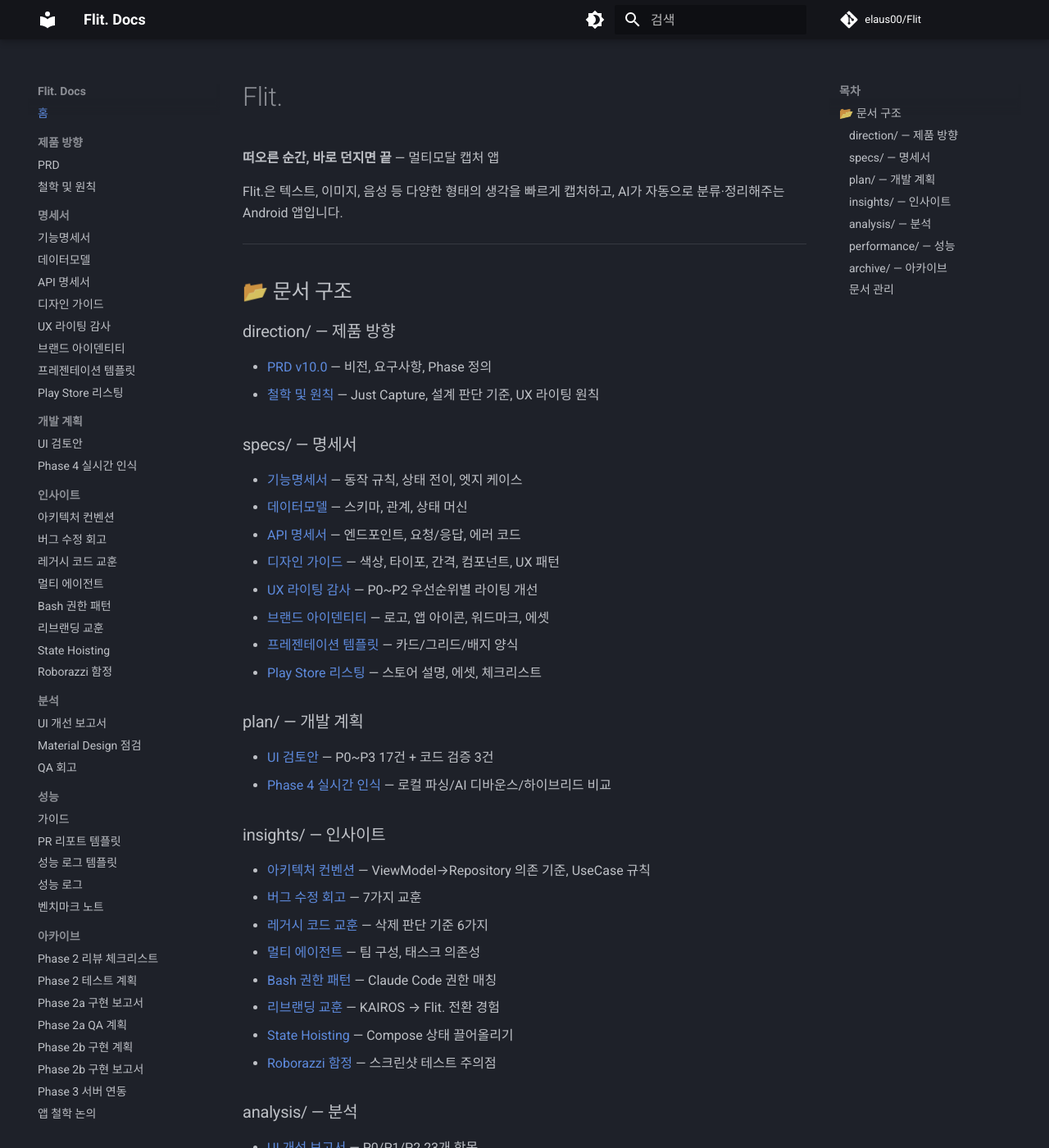
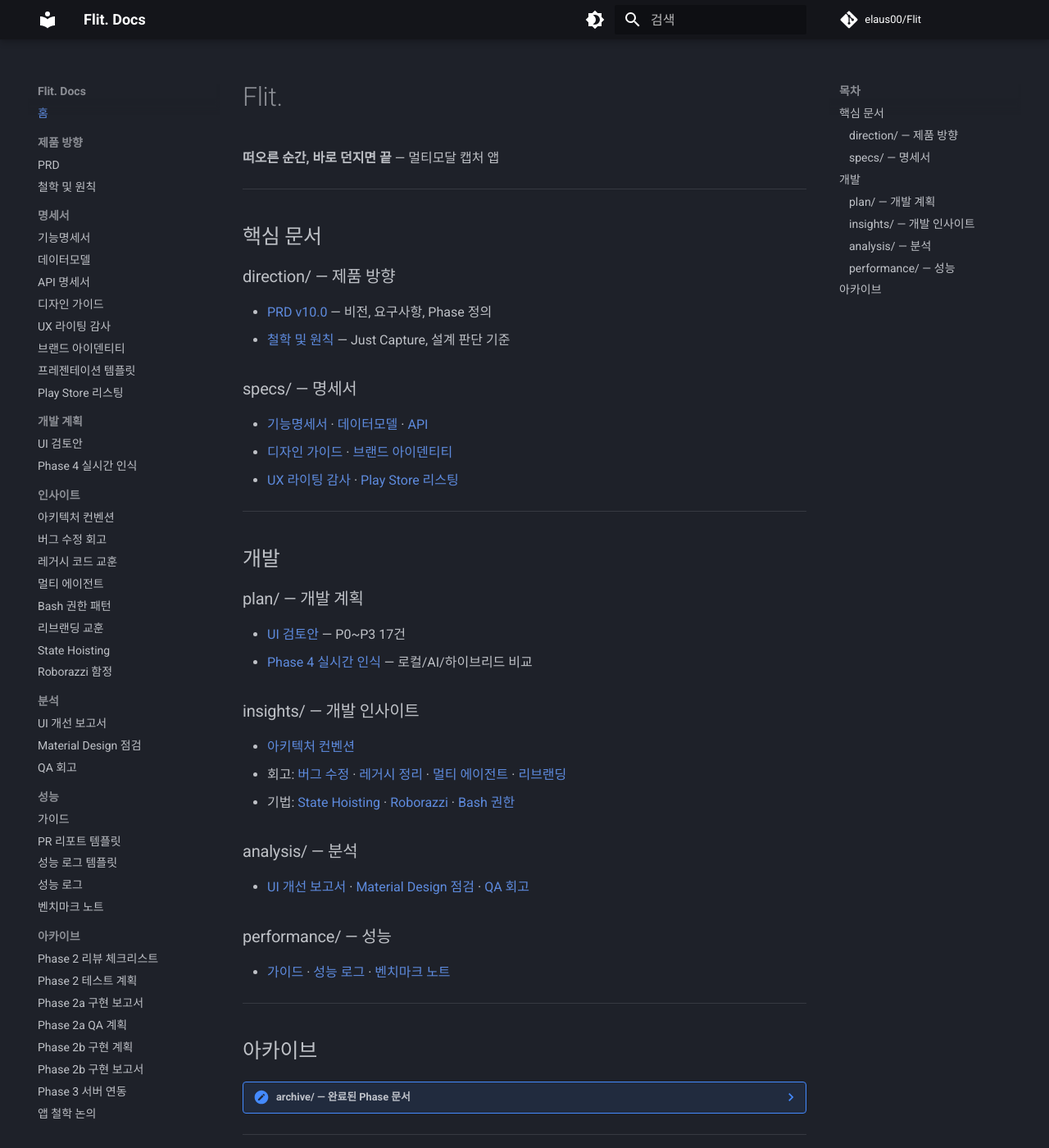
Before and after one commit to elaus00/KAIROS_mobile, an MkDocs documentation site: the page built from docs/index.md, in a window 1280 px wide and 1400 px high. Shown: the whole window at 82% size. Built offline with MkDocs 1.6.1 and Material for MkDocs 9.7.7, drawn with Linux system fonts in a browser that asks for light colours; comment, search, counter and statistics services are not loaded; some of the changed text lies outside the part shown.

Commit message:
Improve docs homepage hierarchy and reduce visual noise
Co-Authored-By: Claude Opus 4.6 <noreply@anthropic.com>

```diff
--- a/docs/index.md
+++ b/docs/index.md
@@ -2,71 +2,55 @@
 
 **떠오른 순간, 바로 던지면 끝** — 멀티모달 캡처 앱
 
-Flit.은 텍스트, 이미지, 음성 등 다양한 형태의 생각을 빠르게 캡처하고, AI가 자동으로 분류·정리해주는 Android 앱입니다.
-
 ---
 
-## 📂 문서 구조
+## 핵심 문서
 
 ### direction/ — 제품 방향
 
 - [PRD v10.0](direction/flit_prd_v10.md) — 비전, 요구사항, Phase 정의
-- [철학 및 원칙](direction/philosophy_principles.md) — Just Capture, 설계 판단 기준, UX 라이팅 원칙
+- [철학 및 원칙](direction/philosophy_principles.md) — Just Capture, 설계 판단 기준
 
 ### specs/ — 명세서
 
-- [기능명세서](specs/functional_spec.md) — 동작 규칙, 상태 전이, 엣지 케이스
-- [데이터모델](specs/data_model_spec.md) — 스키마, 관계, 상태 머신
-- [API 명세서](specs/api_spec.md) — 엔드포인트, 요청/응답, 에러 코드
-- [디자인 가이드](specs/design-guide.md) — 색상, 타이포, 간격, 컴포넌트, UX 패턴
-- [UX 라이팅 감사](specs/ux-writing-audit.md) — P0~P2 우선순위별 라이팅 개선
-- [브랜드 아이덴티티](specs/brand-identity.md) — 로고, 앱 아이콘, 워드마크, 에셋
-- [프레젠테이션 템플릿](specs/design-presentation-template.md) — 카드/그리드/배지 양식
-- [Play Store 리스팅](specs/play-store-listing.md) — 스토어 설명, 에셋, 체크리스트
+- [기능명세서](specs/functional_spec.md) · [데이터모델](specs/data_model_spec.md) · [API](specs/api_spec.md)
+- [디자인 가이드](specs/design-guide.md) · [브랜드 아이덴티티](specs/brand-identity.md)
+- [UX 라이팅 감사](specs/ux-writing-audit.md) · [Play Store 리스팅](specs/play-store-listing.md)
+
+---
+
+## 개발
 
 ### plan/ — 개발 계획
 
-- [UI 검토안](plan/ui-review-plan.md) — P0~P3 17건 + 코드 검증 3건
-- [Phase 4 실시간 인식](plan/phase4/realtime_recognition_plan.md) — 로컬 파싱/AI 디바운스/하이브리드 비교
+- [UI 검토안](plan/ui-review-plan.md) — P0~P3 17건
+- [Phase 4 실시간 인식](plan/phase4/realtime_recognition_plan.md) — 로컬/AI/하이브리드 비교
 
-### insights/ — 인사이트
+### insights/ — 개발 인사이트
 
-- [아키텍처 컨벤션](insights/architecture_conventions.md) — ViewModel→Repository 의존 기준, UseCase 규칙
-- [버그 수정 회고](insights/2026-02-07_bugfix-retrospective.md) — 7가지 교훈
-- [레거시 코드 교훈](insights/2026-02-07_legacy-audit-lessons.md) — 삭제 판단 기준 6가지
-- [멀티 에이전트](insights/2026-02-07_multi-agent-insights.md) — 팀 구성, 태스크 의존성
-- [Bash 권한 패턴](insights/2026-02-13_bash-permission-patterns.md) — Claude Code 권한 매칭
-- [리브랜딩 교훈](insights/2026-02-13_rebrand-lessons.md) — KAIROS → Flit. 전환 경험
-- [State Hoisting](insights/2026-02-13_state-hoisting-refactor.md) — Compose 상태 끌어올리기
-- [Roborazzi 함정](insights/2026-02-14_roborazzi-robolectric-pitfalls.md) — 스크린샷 테스트 주의점
+- [아키텍처 컨벤션](insights/architecture_conventions.md)
+- 회고: [버그 수정](insights/2026-02-07_bugfix-retrospective.md) · [레거시 정리](insights/2026-02-07_legacy-audit-lessons.md) · [멀티 에이전트](insights/2026-02-07_multi-agent-insights.md) · [리브랜딩](insights/2026-02-13_rebrand-lessons.md)
+- 기법: [State Hoisting](insights/2026-02-13_state-hoisting-refactor.md) · [Roborazzi](insights/2026-02-14_roborazzi-robolectric-pitfalls.md) · [Bash 권한](insights/2026-02-13_bash-permission-patterns.md)
 
 ### analysis/ — 분석
 
-- [UI 개선 보고서](analysis/ui-improvement-report.md) — P0/P1/P2 23개 항목
-- [Material Design 점검](analysis/material-design-audit.md) — High 10건, Medium 10건
-- [QA 회고](analysis/qa-retrospective.md) — 51건 이슈 분석, 반복 패턴 5가지
+- [UI 개선 보고서](analysis/ui-improvement-report.md) · [Material Design 점검](analysis/material-design-audit.md) · [QA 회고](analysis/qa-retrospective.md)
 
 ### performance/ — 성능
 
-- [가이드](performance/README.md) — 5개 메트릭, 파이프라인
-- [PR 리포트 템플릿](performance/pr_report_template.md)
-- [성능 로그 템플릿](performance/performance_log_template.md)
-- [성능 로그](performance/performance_log.md)
-- [벤치마크 노트](performance/2026-02-12_benchmark_apm_workflow_notes.md)
+- [가이드](performance/README.md) · [성능 로그](performance/performance_log.md) · [벤치마크 노트](performance/2026-02-12_benchmark_apm_workflow_notes.md)
 
-### archive/ — 아카이브
+---
 
-- [Phase 2 리뷰 체크리스트](archive/plan/phase2/review_checklist_template.md)
-- [Phase 2 테스트 계획](archive/plan/phase2/test_plan_viewmodel_worker_template.md)
-- [Phase 2a 구현 보고서](archive/plan/phase2a/implementation_report.md)
-- [Phase 2a QA 계획](archive/plan/phase2a/qa_plan.md)
-- [Phase 2b 구현 계획](archive/plan/phase2b/implementation_plan.md)
-- [Phase 2b 구현 보고서](archive/plan/phase2b/implementation_report.md)
-- [Phase 3 서버 연동](archive/plan/phase3/server_integration_plan.md)
-- [앱 철학 논의](archive/discussion/2026-02-05_app_philosophy.md)
-- [프라이버시 논의](archive/discussion/2026-02-05_privacy_and_sync.md)
+## 아카이브
 
-### 문서 관리
+??? note "archive/ — 완료된 Phase 문서"
 
-- [문서 인덱스](doc-index.md) — 전체 목록 + 상태 + Changelog
-- [로드맵](ROADMAP.md) — 개발 로드맵 + Phase별 참조 문서 매핑
+    - [Phase 2a 구현 보고서](archive/plan/phase2a/implementation_report.md) · [QA 계획](archive/plan/phase2a/qa_plan.md)
+    - [Phase 2b 구현 계획](archive/plan/phase2b/implementation_plan.md) · [구현 보고서](archive/plan/phase2b/implementation_report.md)
+    - [Phase 3 서버 연동](archive/plan/phase3/server_integration_plan.md)
+    - [앱 철학 논의](archive/discussion/2026-02-05_app_philosophy.md) · [프라이버시 논의](archive/discussion/2026-02-05_privacy_and_sync.md)
+
+---
+
+[문서 인덱스](doc-index.md) · [로드맵](ROADMAP.md)
```
